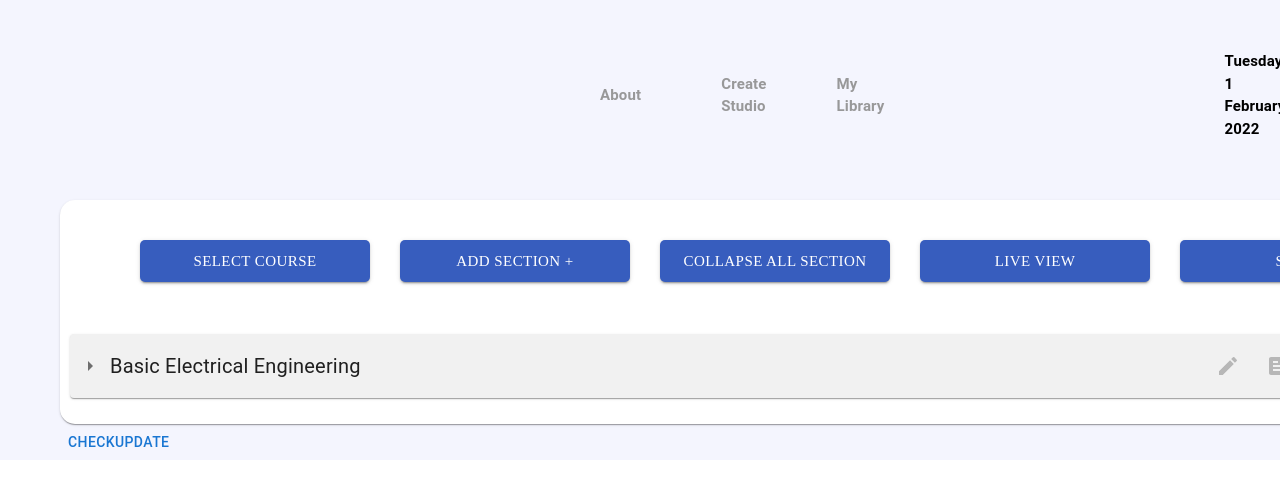
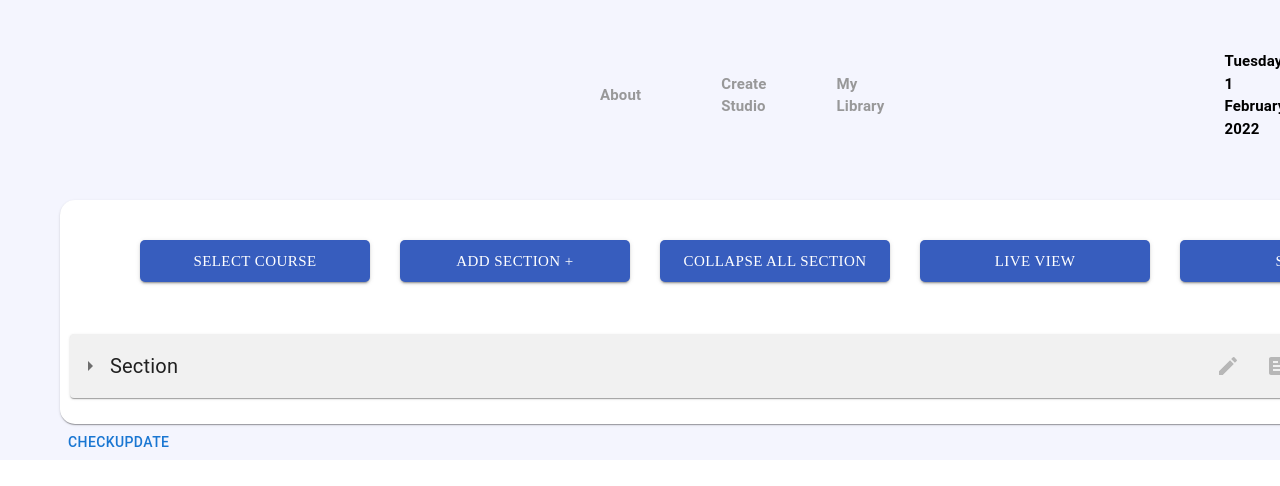
Before and after one commit to gaurav-rajput123/glss.create-studio, a React (Create React App) app: page / in a window 1280 px wide. Both pictures are taken after a click on the element "ADD SECTION +". Shown: the top 486 px of the page. Built offline with nearby package versions, Linux system fonts and the light colour scheme.

Commit message:
debugging

```diff
--- a/src/namrata/SubjectTile.js
+++ b/src/namrata/SubjectTile.js
@@ -39,6 +39,7 @@ function SubjectTile(prop) {
   const handleLabel = (labelVal) => {
     let newCourseArray = [...courseArray]
     newCourseArray[courseIndex].name = labelVal
+    setLabel(labelVal)
     updateCourseArray(newCourseArray)
   }
 
@@ -92,7 +93,7 @@ function SubjectTile(prop) {
 
         {/* <TextField value={subTitle} onChange={(e)=>setSubTitle(e.target.value)}/> */}
 
-        <TextNLabel isLabelShown={isTitle} courseIndex={courseIndex} setIsLabelShown={setLabelController} courseArray={courseArray} setLabel={handleLabel} />
+        <TextNLabel isLabelShown={isTitle} label={label} courseIndex={courseIndex} setIsLabelShown={setLabelController} courseArray={courseArray} setLabel={handleLabel} />
 
         {name}
 
--- a/src/namrata/TextNLabel.js
+++ b/src/namrata/TextNLabel.js
@@ -3,16 +3,16 @@ import { Button } from '@mui/material';
 import { Typography } from '@mui/material';
 import React, { useState } from 'react';
 
-function TextNLabel({ isLabelShown, setIsLabelShown, setLabel, courseArray, courseIndex }) {
+function TextNLabel({ isLabelShown, setIsLabelShown, setLabel, courseArray, courseIndex, label }) {
 
-    const [labelIn, setLabelIn] = useState(courseArray[courseIndex].name)
+    const [labelIn, setLabelIn] = useState(label)
 
     return (
         isLabelShown ?
             (
                 <div style={{ display: "flex", alignItems: "center" }}>
                     <Typography fontSize={20} >
-                        {courseArray[courseIndex].name}
+                        {label}
                     </Typography>
                 </div>
             )
--- a/src/namrata/TopicTile.js
+++ b/src/namrata/TopicTile.js
@@ -38,8 +38,10 @@ function TopicTile({ changeTopicName, topicIndex, topicArray, addSubTopics, upda
 
   }
   const handleLabel = (labelVal) => {
+    let newCourseArray = [...courseArray]
+    newCourseArray[courseIndex].topics[topicIndex].name = labelVal
     setLabel(labelVal)
-    changeTopicName(labelVal, topicIndex, topicArray)
+    updateCourseArray(newCourseArray)
   }
 
   const addSubTopic = () => {
@@ -77,7 +79,7 @@ function TopicTile({ changeTopicName, topicIndex, topicArray, addSubTopics, upda
         </IconButton>
         {/* <TextField value={subTitle} onChange={(e)=>setSubTitle(e.target.value)}/> */}
 
-        <TextNLabel isLabelShown={isTitle} courseIndex={courseIndex} setIsLabelShown={setLabelController} setLabel={handleLabel} courseArray={courseArray} />
+        <TextNLabel isLabelShown={isTitle} courseIndex={courseIndex} setIsLabelShown={setLabelController} setLabel={handleLabel} courseArray={courseArray} updateCourseArray={updateCourseArray} label={label} />
 
         <div style={{ flexGrow: 1 }} />
 
```
